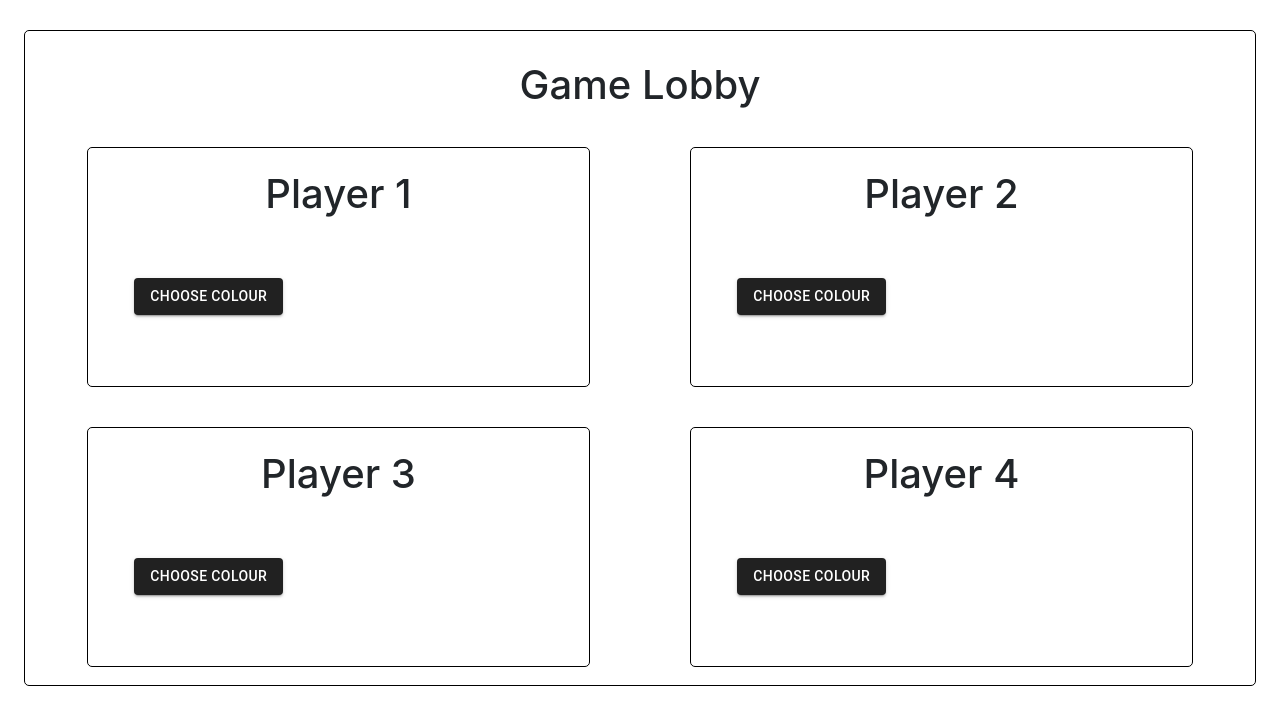
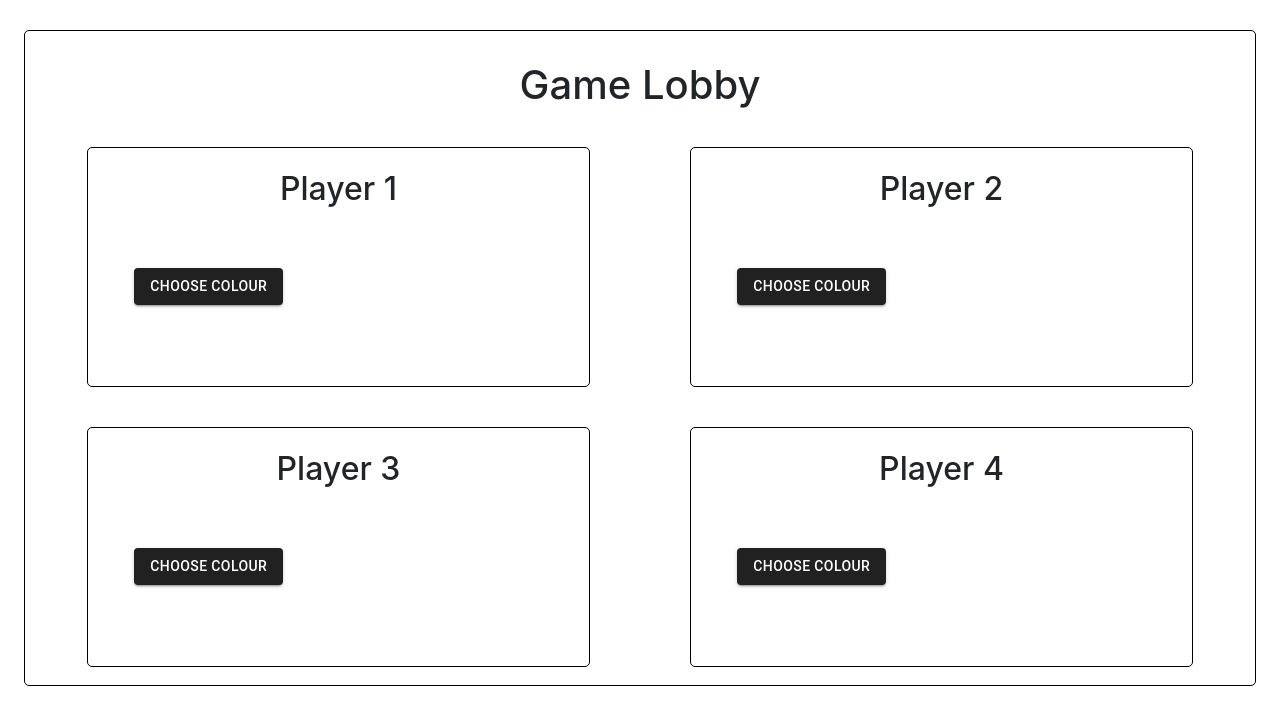
Before and after one commit to fjangda7/Game-Lobby, a React (Create React App) app: page / in a window 1280 px wide. Shown: the top 724 px of the page. Built offline with nearby package versions, Linux system fonts and the light colour scheme.

Commit message:
firebase

```diff
--- a/src/App.module.css
+++ b/src/App.module.css
@@ -42,9 +42,8 @@ body {
 
 .dropdownmenu {
   display: flex;
-  align-items: center;
-  padding-left: 30pt;
   margin-top: 45pt;
+  padding-left: 30%;
 }
 
 
--- a/src/components/Player.js
+++ b/src/components/Player.js
@@ -5,7 +5,7 @@ const Player = ({colors, playerNumber, onDelete, onChange}) => {
 
     return (
         <Container style={{padding: 10,}}>
-            <h1 style={{textAlign: 'center'}}>Player {playerNumber}</h1>
+            <h2 style={{textAlign: 'center'}}>Player {playerNumber}</h2>
             <DropdownMenu key={playerNumber} playerKey={playerNumber} colors={colors} onDelete={onDelete} onChange={onChange}/>
         </Container>
     )
```
Also changed, not shown: firebase.json (added), 1 other file (tests, documents, lock files or other folders).
